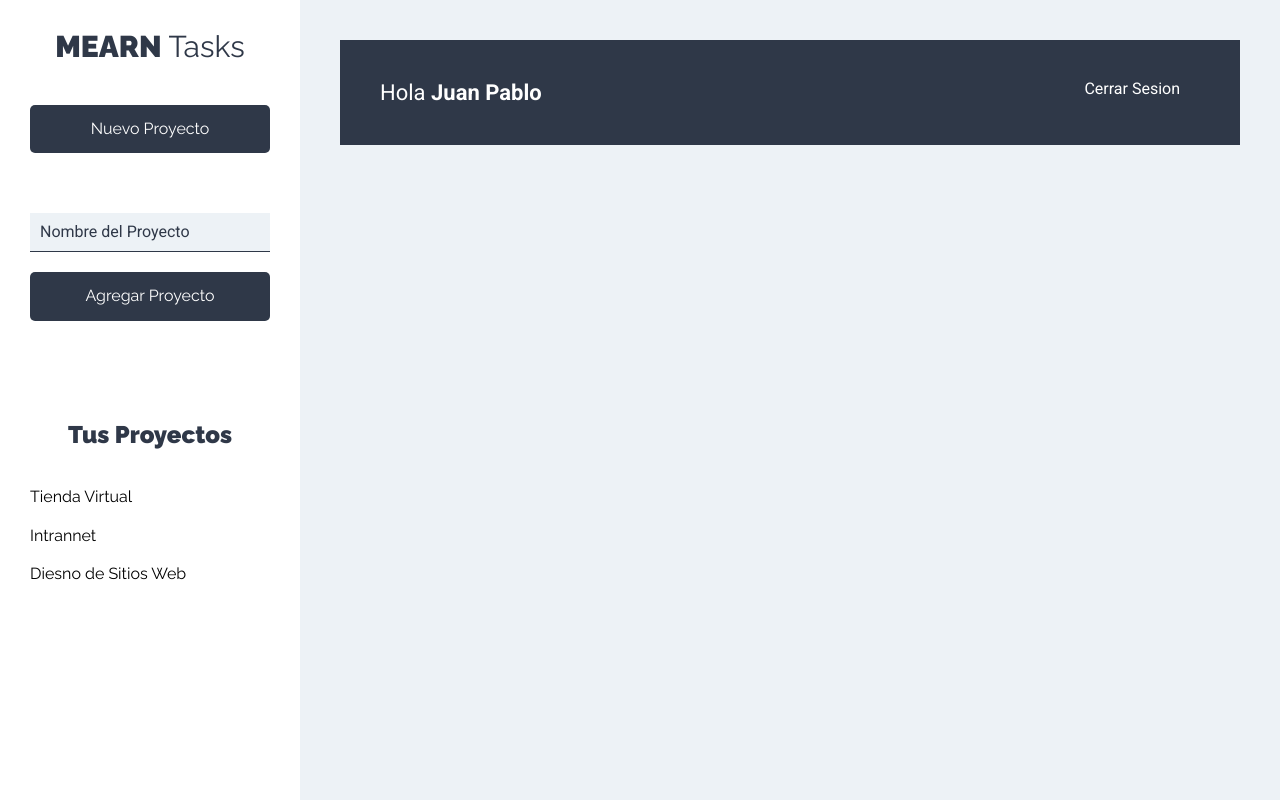
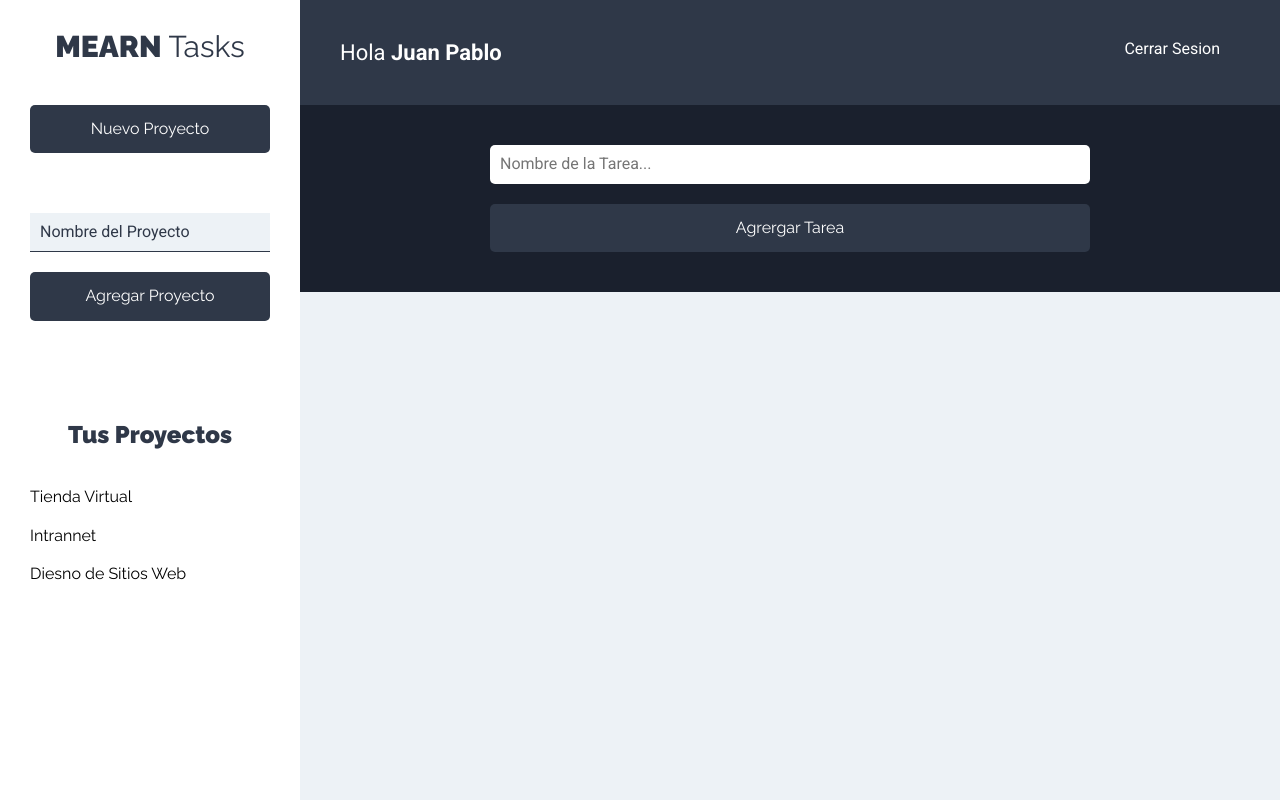
Before and after one commit to freilinjb/proyecto, a React (Create React App) app: page /proyectos in a window 1280 px wide. Built offline with nearby package versions, Linux system fonts and the light colour scheme.

Commit message:
Agregando Componentes = FormTarea Listo

```diff
--- a/src/components/proyectos/Proyectos.jsx
+++ b/src/components/proyectos/Proyectos.jsx
@@ -1,6 +1,7 @@
 import React from 'react';
 import Sidebar from '../layout/Sidebar';
 import Barra from '../layout/Barra';
+import FormTarea from '../tareas/FormTarea';
 
 const Proyectos = () => {
     return (
@@ -9,9 +10,11 @@
 
         {/* Administrar nuestras tareas */}
             <div className="seccion-principal">
+                <Barra/>
                 <main>
+                    <FormTarea/>
                     <div className="contenedor-tareas">
-                        <Barra/>
+
                     </div>
                 </main>
             </div>
--- /dev/null
+++ b/src/components/tareas/FormTarea.jsx
@@ -0,0 +1,18 @@
+import React from 'react';
+
+const FormuTarea = () => {
+    return (
+        <div className="formulario">
+            <form>
+                <div className="contenedor-input">
+                    <input type="text" name="nombre" className="input-text" placeholder="Nombre de la Tarea..."/>
+                </div>
+                <div className="contenedor-input">
+                    <input type="submit" className="btn btn-primario btn-submit btn-block" value="Agrergar Tarea"/>
+                </div>
+            </form>
+        </div>
+     );
+}
+
+export default FormuTarea;
```
Also changed, not shown: src/components/tareas/Tarea.jsx (added, +7 -0 lines), src/components/tareas/LIstadoTareas.jsx (added).
